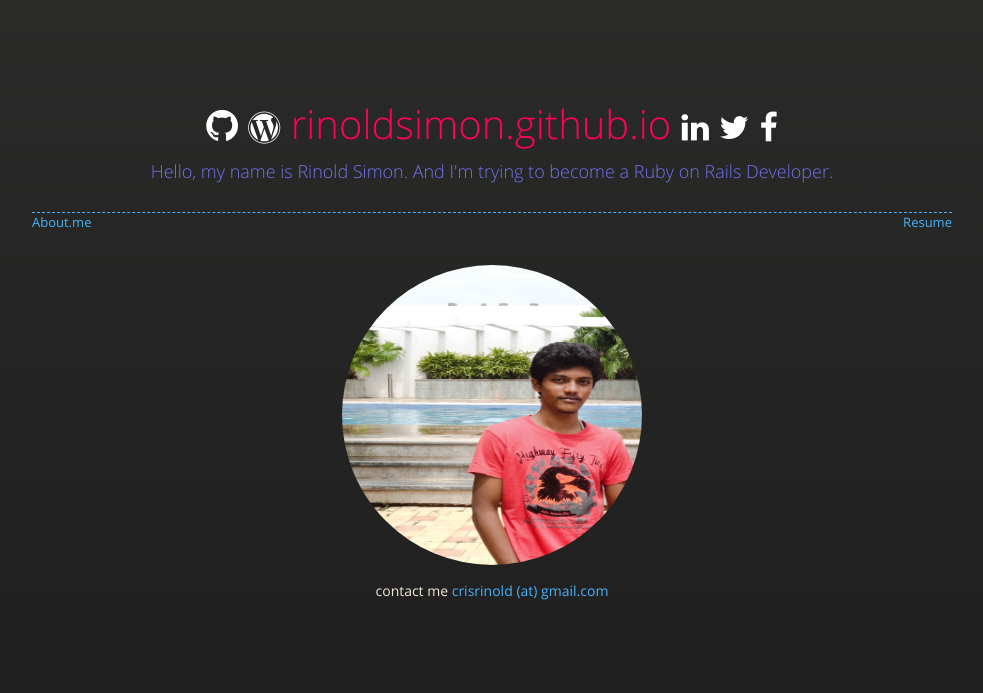
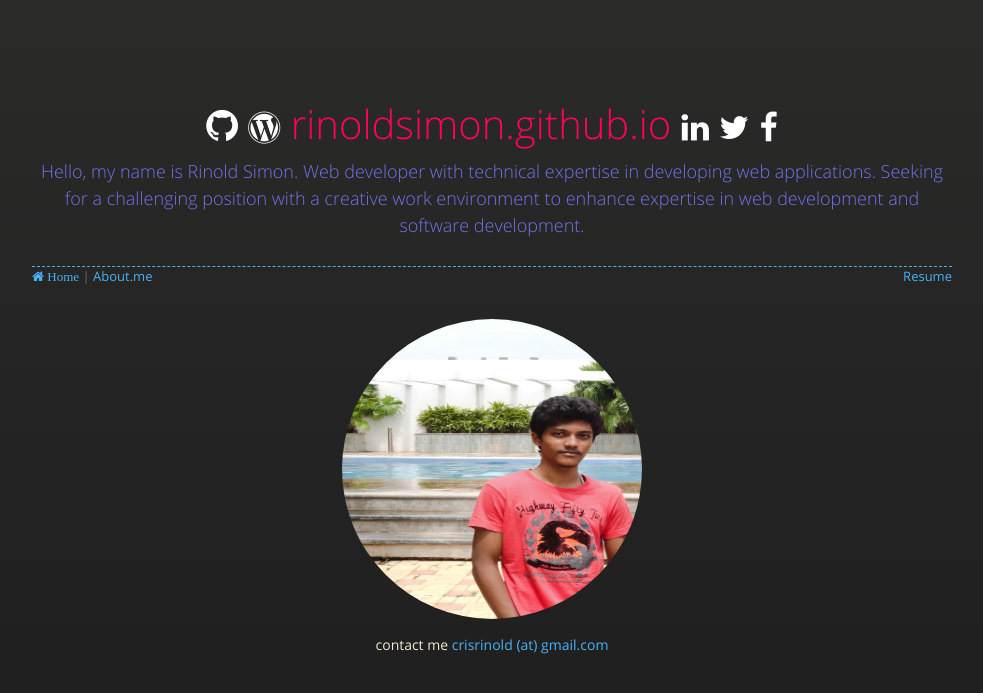
Before and after one commit to rinoldsimon/rinoldsimon.github.com, a Jekyll site: the page built from index.html, in a window 1280 px wide. Shown: the top 693 px of the page, without its empty margins (148-1131 px from the left). Built offline with Jekyll 4.4.1, drawn with Linux system fonts in a browser that asks for light colours; nearby versions of some CDN libraries; comment, search, counter and statistics services are not loaded.

Commit message:
gh_pages fix

```diff
--- a/_includes/nav-links.html
+++ b/_includes/nav-links.html
@@ -3,6 +3,7 @@
   <a href="{{ "/blog" | prepend:site.baseurl }}">Blog</a>
   <a href="{{ "/archive" | prepend:site.baseurl }}">Archive</a>
   -->
+  <a href="/"><i class="fa fa-home"> Home</i></a> |
   <a href="http://about.me/rinoldsimon">About.me</a>
 </span>
 
--- a/_includes/title.html
+++ b/_includes/title.html
@@ -23,7 +23,7 @@
 <div style="block">
 </div>
   <!-- Add something about you in p tag-->
-  <p>Hello, my name is Rinold Simon. And I'm trying to become a Ruby on Rails Developer.</p>
+  <p>Hello, my name is Rinold Simon. Web developer with technical expertise in developing web applications. Seeking for a challenging position with a creative work environment to enhance expertise in web development and software development.</p>
   <hr/>
 
   {% include nav-links.html %}
```
Also changed, not shown: 13 other files.
